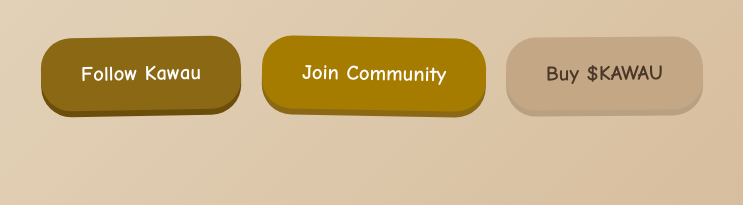
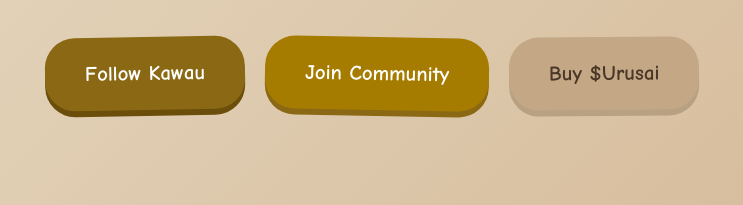
Before and after one commit to Strawrfsa/Urusai-Kawau, a plain HTML site: page index.html in a window 1280 px wide. Shown: the part 2267-2472 px from the top of the page, 268-1011 px from the left. Drawn offline with Linux system fonts and the light colour scheme.

Commit message:
Update index.html

```diff
--- a/index.html
+++ b/index.html
@@ -621,7 +621,7 @@
             <div class="cta-buttons">
                 <a href="https://x.com/yukkurishiteya" target="_blank" class="cta-button">Follow Kawau</a>
                 <a href="https://x.com/i/communities/1962453523435565491/" target="_blank" class="cta-button">Join Community</a>
-                <a href="#" class="cta-button">Buy $KAWAU</a>
+                <a href="#" class="cta-button">Buy $Urusai</a>
             </div>
         </div>
     </section>
```
